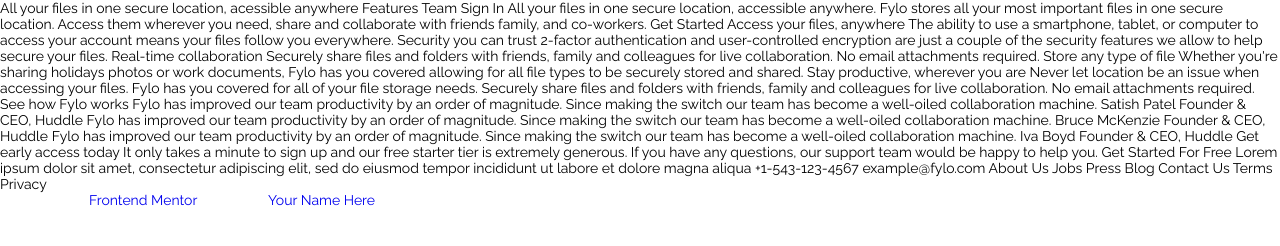
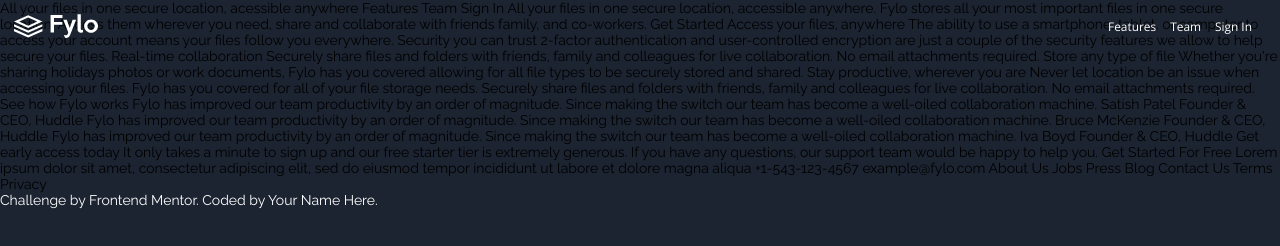
Before and after one commit to eduardo-takeo/fylo, a website: page index.html in a window 1280 px wide. Drawn offline with nearby package versions, Linux system fonts and the light colour scheme.

Commit message:
Add Header

```diff
--- a/index.html
+++ b/index.html
@@ -20,6 +20,14 @@
     <title>Fylo</title>
   </head>
   <body>
+    <header>
+      <img src="/images/logo.svg" alt="Logo" class="logo" />
+      <ul>
+        <li><a href="#features">Features</a></li>
+        <li><a href="#team">Team</a></li>
+        <li><a href="#signin">Sign In</a></li>
+      </ul>
+    </header>
     All your files in one secure location, acessible anywhere Features Team Sign
     In All your files in one secure location, accessible anywhere. Fylo stores
     all your most important files in one secure location. Access them wherever
--- a/style.css
+++ b/style.css
@@ -24,10 +24,12 @@
 body {
   font-family: "Raleway", sans-serif;
   font-weight: 400;
+  background-color: var(--dark-blue-1);
 }
 
 a {
   text-decoration: none;
+  color: var(--white);
 }
 
 ul {
@@ -53,3 +55,27 @@
 h3 {
   font-size: 1rem;
 }
+
+.logo {
+  width: 6rem;
+  height: 1.7rem;
+}
+
+header {
+  display: flex;
+  justify-content: space-between;
+  align-items: center;
+  position: fixed;
+  width: 100%;
+  padding: 1rem;
+}
+
+header ul {
+  display: flex;
+  font-family: "Open Sans", sans-serif;
+  font-size: 0.85rem;
+}
+
+header li {
+  margin-right: 1rem;
+}
```
